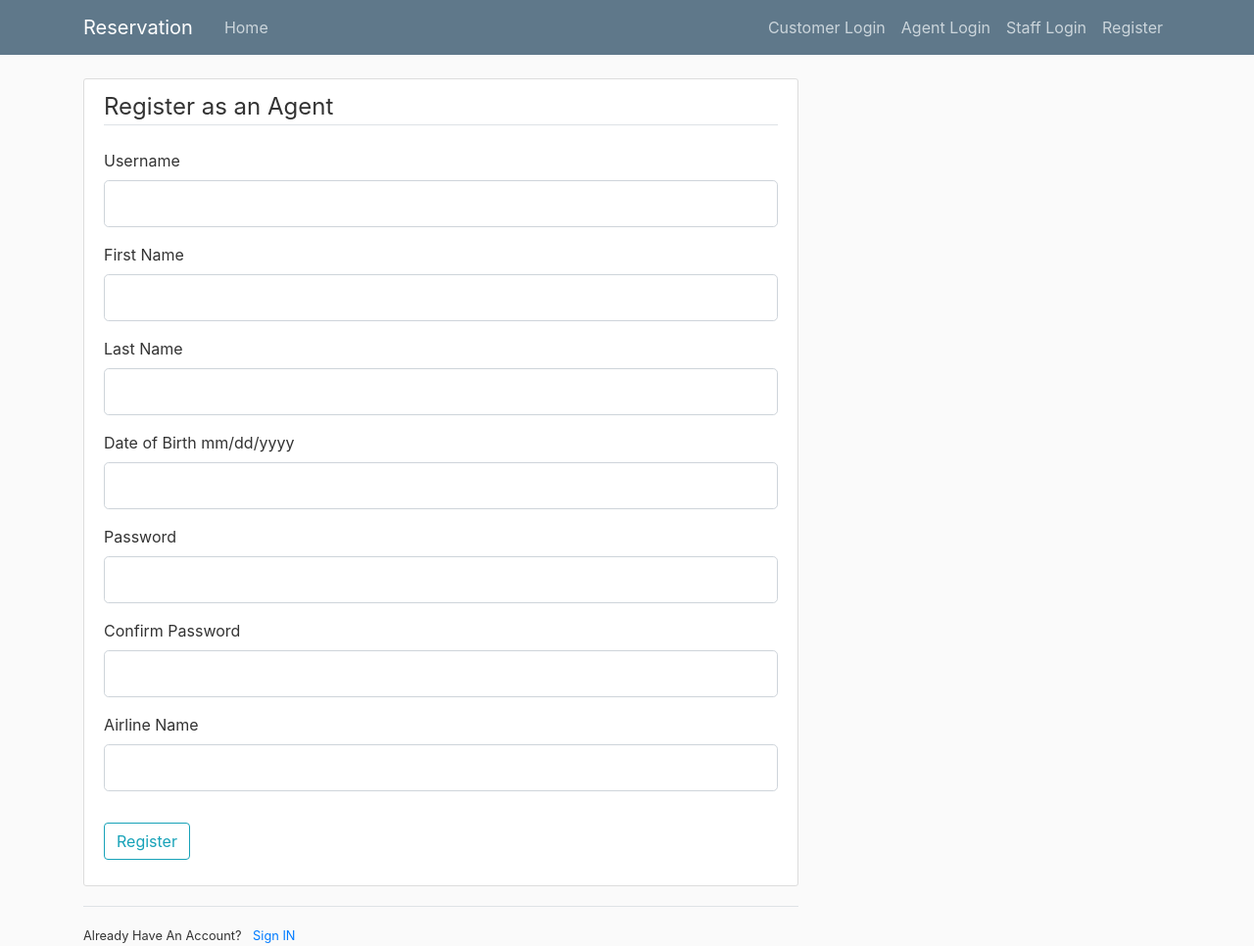
After one commit to Vin2113/Reservation_System_separate_to_packages, a Flask app: page /staff_register in a window 1280 px wide. The commit adds this page. Shown: the whole page at 98% size. Run offline with Flask 2, Linux system fonts and the light colour scheme; some libraries are stand-ins or nearby versions.

Commit message:
update New login webpage for users, most of the queries for differt use case are completed.more queries and completed registration and login system

```diff
--- a/Systems/Forms.py
+++ b/Systems/Forms.py
@@ -43,10 +43,61 @@ class RegistrationForm(FlaskForm):
         query = f"SELECT email from customer WHERE email = '{str_email}'"
         my_cursor = connection.cursor(pymysql.cursors.DictCursor)
         my_cursor.execute(query)
-        user = [i[0] for i in my_cursor if i[0] == str_email]
+        user = my_cursor.fetchone()
         my_cursor.close()
         if user:
-            raise ValidationError('That email is taken. Please choose a different one.')
+            raise ValidationError('This email is taken. Please choose a different one.')
+
+class Agent_RegistrationForm(FlaskForm):
+    email = StringField('Email',
+                        validators=[DataRequired(), Email()])
+    password = PasswordField('Password',
+                           validators=[DataRequired(), Length(max=20)])
+
+    confirm_password = PasswordField('Confirm Password',
+                           validators=[DataRequired(), EqualTo('password')])
+    Id = StringField('Booking Agent ID',
+                        validators=[DataRequired()])
+    submit = SubmitField('Register')
+    def validate_email(self, email):
+        str_email = str(email.data)
+        query = f"SELECT email from booking_agent WHERE email = '{str_email}'"
+        my_cursor = connection.cursor(pymysql.cursors.DictCursor)
+        my_cursor.execute(query)
+        user = my_cursor.fetchone()
+        my_cursor.close()
+        if user:
+            raise ValidationError('This email is taken. Please choose a different one.')
+
+class Airline_staff_RegistrationForm(FlaskForm):
+    username = StringField('Username',
+                       validators=[DataRequired(), Length(max=50)])
+    first_name = StringField('First Name',
+                       validators=[DataRequired(), Length(max=50)])
+    last_name = StringField('Last Name',
+                       validators=[DataRequired(), Length(max=50)])
+
+    password = PasswordField('Password',
+                        validators=[DataRequired()])
+
+    confirm_password = PasswordField('Confirm Password',
+                                     validators=[DataRequired(), EqualTo('password')])
+    airline_name = StringField('Airline Name',
+                        validators=[DataRequired()])
+
+    date_of_birth = StringField('Date of Birth mm/dd/yyyy',
+                               validators=[DataRequired(), Length(max=10)])
+    submit = SubmitField('Register')
+    def validate_username(self, username):
+        str_username = str(username.data)
+        query = f"SELECT username from airline_staff WHERE username = '{str_username}'"
+        my_cursor = connection.cursor(pymysql.cursors.DictCursor)
+        my_cursor.execute(query)
+        user = my_cursor.fetchone()
+        my_cursor.close()
+        if user:
+            raise ValidationError('This email is taken. Please choose a different one.')
+
 
 
 class LoginForm(FlaskForm):
--- a/Systems/Routes.py
+++ b/Systems/Routes.py
@@ -1,5 +1,5 @@
 from Reservation import app, bcrypt
-from Forms import RegistrationForm, LoginForm, Booking_agent_LoginForm, Airline_staff_LoginForm
+from Forms import RegistrationForm, Agent_RegistrationForm, Airline_staff_RegistrationForm, LoginForm, Booking_agent_LoginForm, Airline_staff_LoginForm
 from flask_login import login_user, current_user, logout_user, login_required
 from flask import render_template, flash, redirect, session, request, url_for
 import datetime
@@ -37,6 +37,41 @@ def register():
         flash(f'You can now login {form.name.data}!', 'success')
         return redirect(url_for('login'))
     return render_template('Register.html', title='Register', form=form)
+@app.route('/agent_register', methods=["GET", 'POST'])
+def agent_register():
+    form = Agent_RegistrationForm()
+    if form.validate_on_submit():
+        # #verify email unique
+        #insert into database
+        hashed_password = bcrypt.generate_password_hash(form.password.data).decode('utf-8')
+        email = str(form.email.data)
+        query = f"Insert INTO booking_agent VALUES('{email}', '{hashed_password}','{form.Id.data}',)"
+        my_cursor = model.connection.cursor()
+        my_cursor.execute(query)
+        model.connection.commit()
+        my_cursor.close()
+        flash(f'You can now login {form.email.data}!', 'success')
+        return redirect(url_for('agent_login'))
+    return render_template('agent_register.html', title='Register', form=form)
+
+@app.route('/staff_register', methods=["GET", 'POST'])
+def staff_register():
+    form = Airline_staff_RegistrationForm()
+    if form.validate_on_submit():
+        # #verify email unique
+        #insert into database
+        hashed_password = bcrypt.generate_password_hash(form.password.data).decode('utf-8')
+        username = str(form.username.data)
+        dob_time = datetime.datetime(int(form.date_of_birth.data[-4:-1]), int(form.date_of_birth.data[0:2]),
+                                     int(form.date_of_birth.data[3:5]))
+        query = f"Insert INTO airline_staff VALUES('{username}', '{hashed_password}','{form.first_name.data}','{form.last_name.data}', {dob_time}, '{form.airline_name.data}',)"
+        my_cursor = model.connection.cursor()
+        my_cursor.execute(query)
+        model.connection.commit()
+        my_cursor.close()
+        flash(f'You can now login {form.first_name.data}!', 'success')
+        return redirect(url_for('staff_login'))
+    return render_template('staff_register.html', title='Register', form=form)
 
 
 @app.route('/customer_login', methods=["GET", 'POST'])
--- /dev/null
+++ b/Systems/templates/staff_register.html
@@ -0,0 +1,114 @@
+{% extends "Layout.html" %}
+{% block content %}
+    <div class="content-section">
+        <form method="POST" action="">
+            {{ form.hidden_tag() }}
+            <fieldset class = 'form-group'>
+                <legend class = 'border-bottom mb-4' > Register as an Agent</legend>
+                <div class ='form-group'>
+                  {{ form.username.label(class="form-control-label") }}
+                  {% if form.username.errors %}
+                        {{ form.username(class="form-control form-control-lg is-invalid") }}
+                        <div class="invalid-feedback">
+                            {% for error in form.username.errors %}
+                                <span>{{ error }}</span>
+                            {% endfor %}
+                        </div>
+                    {% else %}
+                        {{ form.username(class="form-control form-control-lg") }}
+                    {% endif %}
+                </div>
+                <div class ='form-group'>
+                  {{ form.first_name.label(class="form-control-label") }}
+
+                    {% if form.first_name.errors %}
+                        {{ form.name(class="form-control form-control-lg is-invalid") }}
+                        <div class="invalid-feedback">
+                            {% for error in form.first_name.errors %}
+                                <span>{{ error }}</span>
+                            {% endfor %}
+                        </div>
+                    {% else %}
+                        {{ form.first_name(class="form-control form-control-lg") }}
+                    {% endif %}
+                </div>
+                <div class ='form-group'>
+                  {{ form.last_name.label(class="form-control-label") }}
+
+                    {% if form.last_name.errors %}
+                        {{ form.last_name(class="form-control form-control-lg is-invalid") }}
+                        <div class="invalid-feedback">
+                            {% for error in form.last_name.errors %}
+                                <span>{{ error }}</span>
+                            {% endfor %}
+                        </div>
+                    {% else %}
+                        {{ form.last_name(class="form-control form-control-lg") }}
+                    {% endif %}
+                </div>
+                <div class ='form-group'>
+                  {{ form.date_of_birth.label(class="form-control-label") }}
+                  {% if form.date_of_birth.errors %}
+                        {{ form.date_of_birth(class="form-control form-control-lg is-invalid") }}
+                        <div class="invalid-feedback">
+                            {% for error in form.date_of_birth.errors %}
+                                <span>{{ error }}</span>
+                            {% endfor %}
+                        </div>
+                    {% else %}
+                        {{ form.date_of_birth(class="form-control form-control-lg") }}
+                    {% endif %}
+                </div>
+                <div class ='form-group'>
+                  {{ form.password.label(class="form-control-label") }}
+                  {% if form.password.errors %}
+                        {{ form.password(class="form-control form-control-lg is-invalid") }}
+                        <div class="invalid-feedback">
+                            {% for error in form.password.errors %}
+                                <span>{{ error }}</span>
+                            {% endfor %}
+                        </div>
+                    {% else %}
+                        {{ form.password(class="form-control form-control-lg") }}
+                    {% endif %}
+                </div>
+                <div class ='form-group'>
+                  {{ form.confirm_password.label(class="form-control-label") }}
+                  {% if form.confirm_password.errors %}
+                        {{ form.confirm_password(class="form-control form-control-lg is-invalid") }}
+                        <div class="invalid-feedback">
+                            {% for error in form.confirm_password.errors %}
+                                <span>{{ error }}</span>
+                            {% endfor %}
+                        </div>
+                    {% else %}
+                        {{ form.confirm_password(class="form-control form-control-lg") }}
+                    {% endif %}
+                </div>
+                <div class ='form-group'>
+                  {{ form.airline_name.label(class="form-control-label") }}
+                  {% if form.airline_name.errors %}
+                        {{ form.airline_name(class="form-control form-control-lg is-invalid") }}
+                        <div class="invalid-feedback">
+                            {% for error in form.airline_name.errors %}
+                                <span>{{ error }}</span>
+                            {% endfor %}
+                        </div>
+                    {% else %}
+                        {{ form.airline_name(class="form-control form-control-lg") }}
+                    {% endif %}
+                </div>
+              </fieldset>
+              <div class ='form-group'>
+                  {{ form.submit(class="btn btn-outline-info") }}
+              </div>
+        </form>
+    </div>
+    <div class = 'border-top pt-3'>
+      <small class='text-mute'>
+        Already Have An Account? <a class = 'ml-2' href="{{ url_for('staff_login') }}">Sign IN</a>
+      </small>
+
+    </div>
+
+{% endblock content %}
```
Also changed, not shown: Systems/templates/Register.html (+8 -2 lines), Systems/templates/agent_register.html (added, +73 -0 lines), 1 other file.
